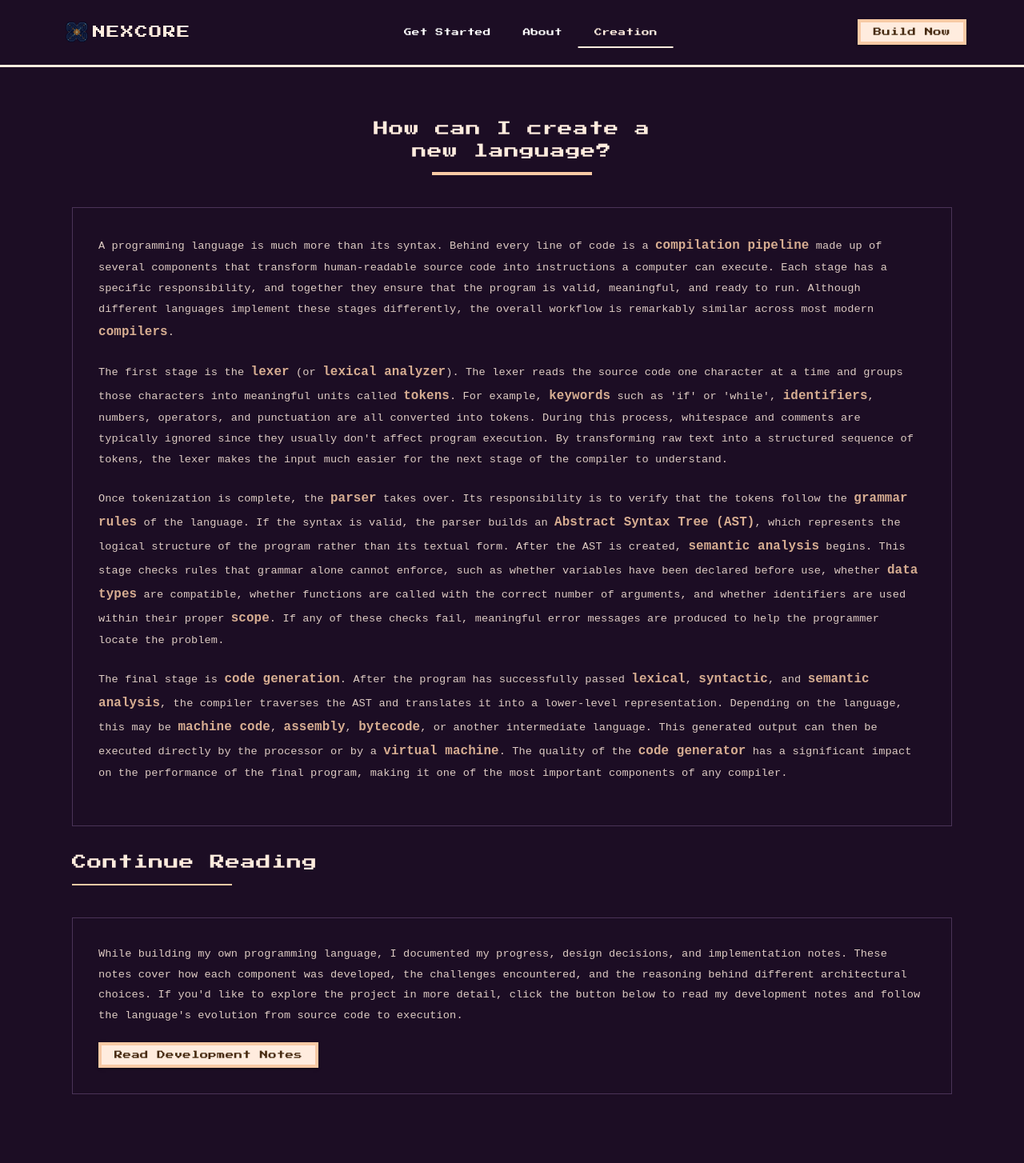
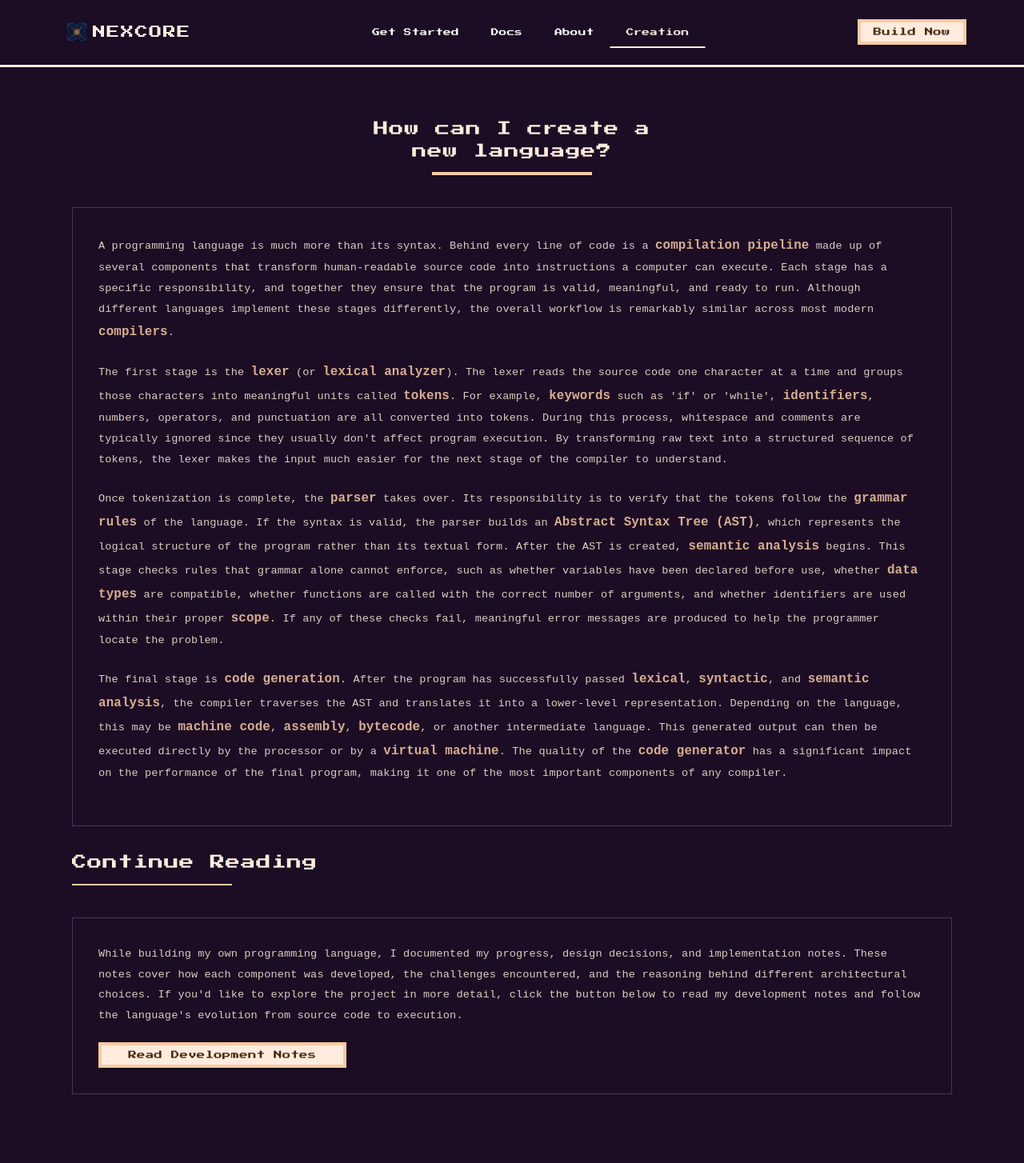
Before and after one commit to yaminmusleh/NexCore-Website-Landing-Page, a React (Vite) app: page /Creation in a window 1280 px wide. Shown: the top 1454 px of the page at 80% size. Built offline with nearby package versions, Linux system fonts and the light colour scheme.

Commit message:
fixed read development notes button + still static till now, + added  the docs to the navbar

```diff
--- a/src/components/Navbar.jsx
+++ b/src/components/Navbar.jsx
@@ -14,6 +14,7 @@ import logo from "../assets/imgs/Adobe Express - file.png";
 
 const pages = [
   { name: "Get Started", path: "/" },
+  { name: "Docs", path: "/Documentation" },
   { name: "About", path: "/About" },
   { name: "Creation", path: "/Creation" },
 ];
--- a/src/components/creation/Creation.jsx
+++ b/src/components/creation/Creation.jsx
@@ -215,13 +215,17 @@ export default function Creation() {
             {/* ================= BUTTON ================= */}
             <Box
               sx={{
-                display: { xs: "none", md: "flex" },
-                pr: "3rem",
+                display:"flex" ,
+                justifyContent: {md:"flex-start", xs:"center"},
+                textAlign: {md:"left", xs:"center"},
+
               }}
             >
               <Button
                 variant="contained"
                 sx={{
+                  width: {sm:"60%",md:"30%", xs: "90%"},
+                  fontSize: {sm:"0.65rem", xs:"0.40rem"},
                   border: "4px solid #F8CAA5",
                   py: "3px",
 
```
